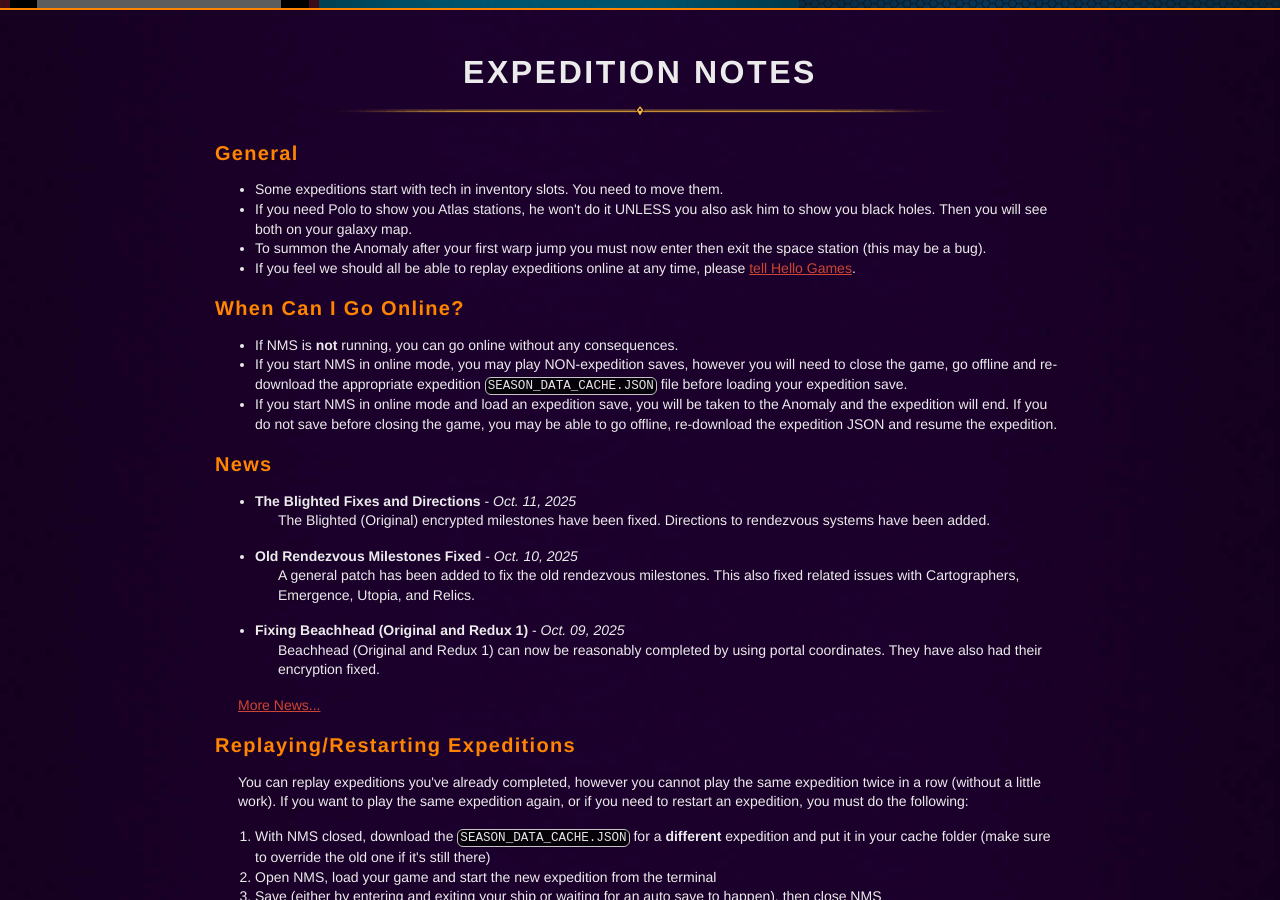
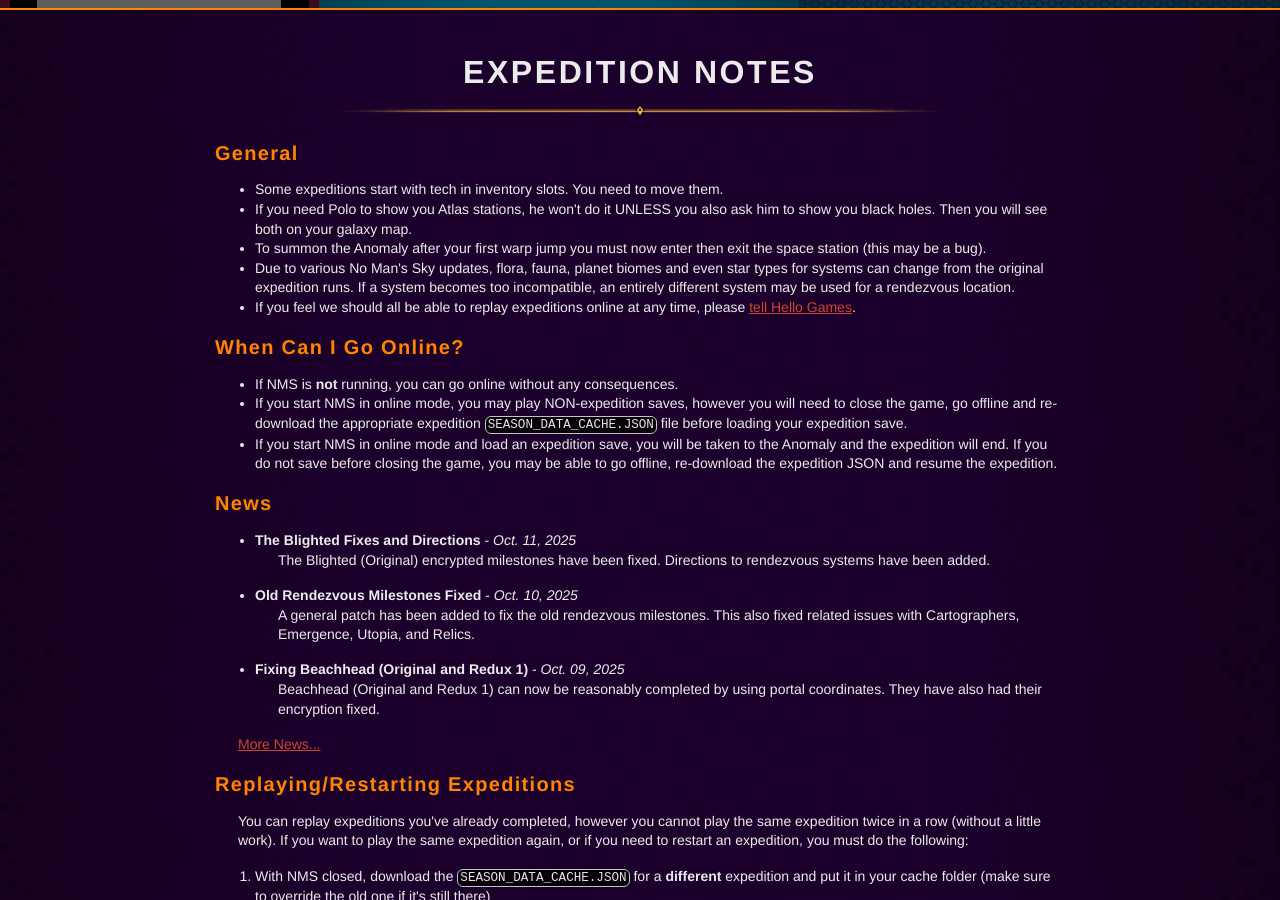
Before and after one commit to cwmonkey/nms-expeditions, a Jekyll site: the page built from index.html, in a window 1280 px wide and 900 px high, scrolled down 890 px. Built offline with Jekyll 4.4.1, drawn with Linux system fonts in a browser that asks for light colours; some web fonts are replaced.

Commit message:
Adding a small note about planets/systems changing from original runs

```diff
--- a/index.html
+++ b/index.html
@@ -470,6 +470,7 @@
         <li>Some expeditions start with tech in inventory slots. You need to move them.</li>
         <li>If you need Polo to show you Atlas stations, he won't do it UNLESS you also ask him to show you black holes. Then you will see both on your galaxy map.</li>
         <li>To summon the Anomaly after your first warp jump you must now enter then exit the space station (this may be a bug).</li>
+        <li>Due to various No Man's Sky updates, flora, fauna, planet biomes and even star types for systems can change from the original expedition runs. If a system becomes too incompatible, an entirely different system may be used for a rendezvous location.</li>
         <li>If you feel we should all be able to replay expeditions online at any time, please <a href="https://hellogames.zendesk.com/hc/en-us/requests/new" target="_blank">tell Hello Games</a>.</li>
       </ul>
     </section>
```
